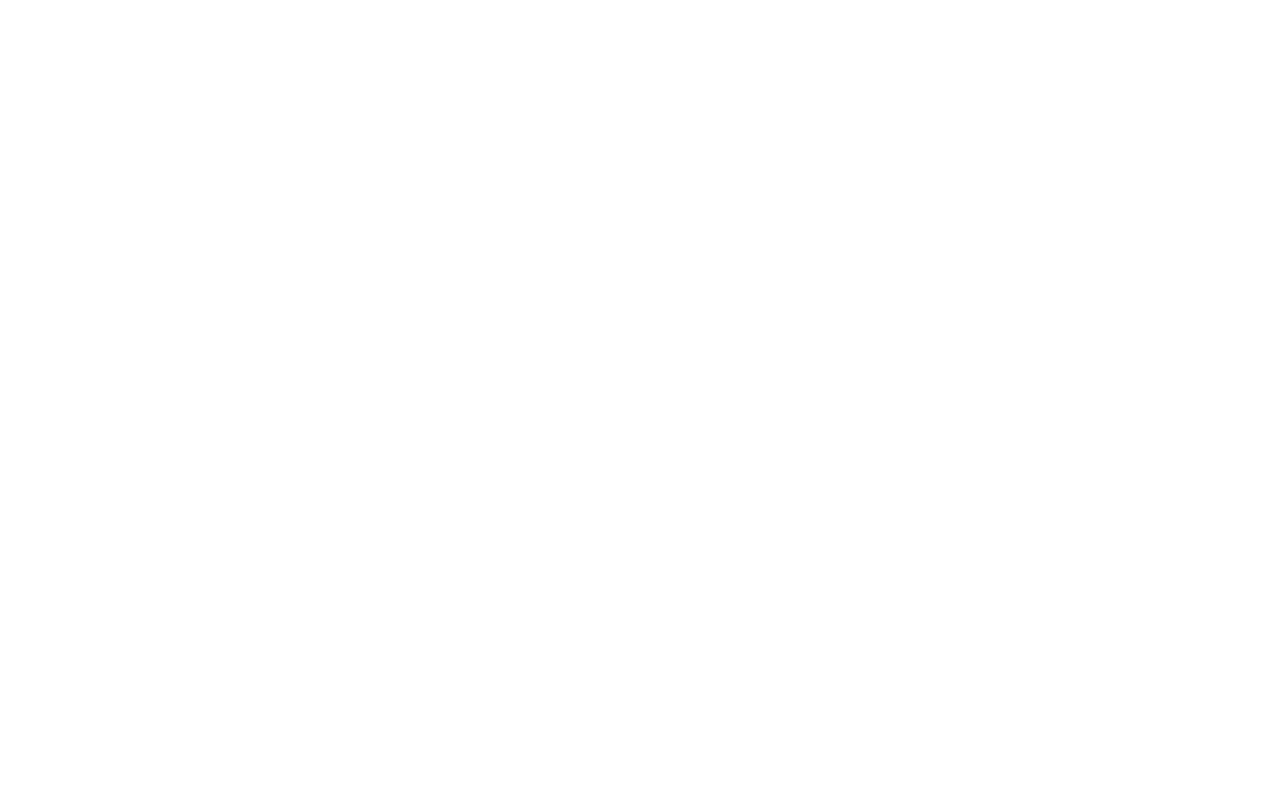
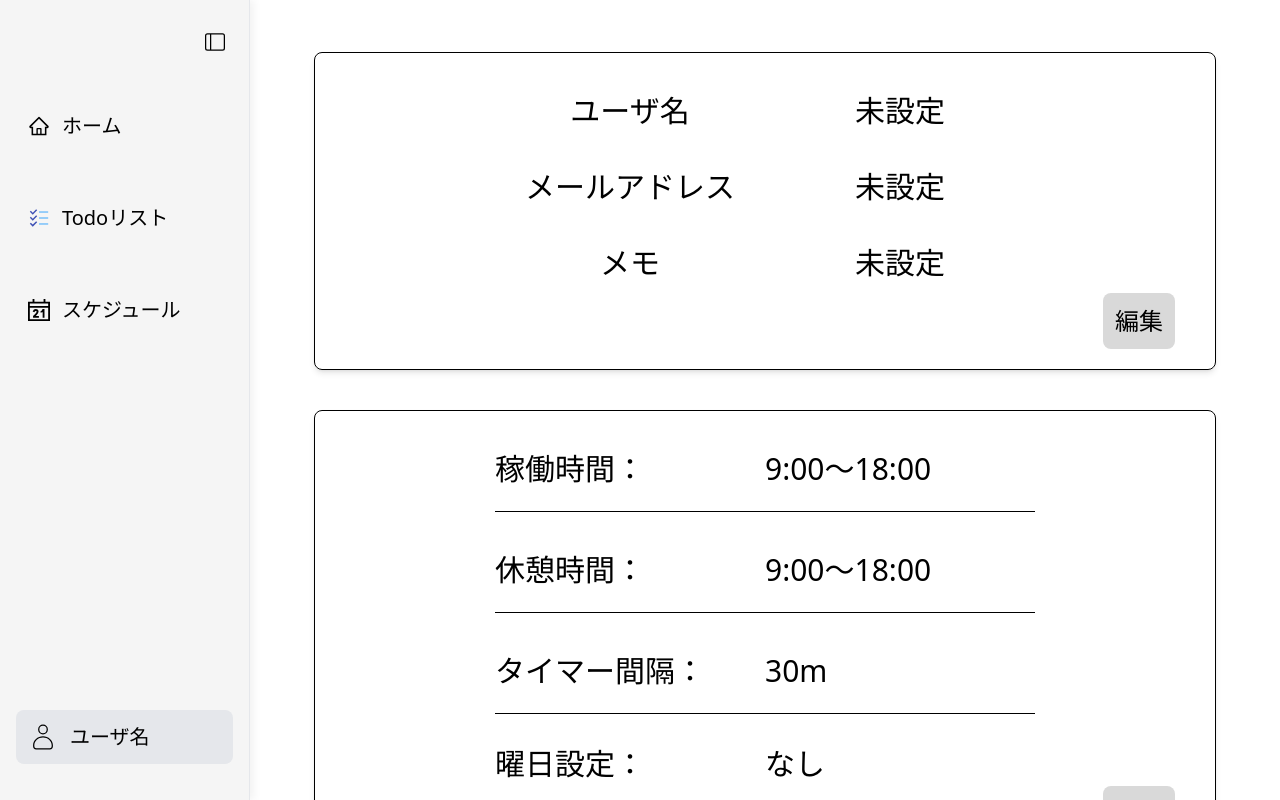
Before and after one commit to Fudai1020/WorkInsight, a React app in the folder frontend/: page /profile in a window 1280 px wide. Before the commit this address had no page. Built offline with nearby package versions, Linux system fonts and the light colour scheme; the HTML template or start-up script is replaced by a standard one.

Commit message:
add profile-ui

```diff
--- a/frontend/src/App.tsx
+++ b/frontend/src/App.tsx
@@ -8,6 +8,7 @@
 import Schedule from './pages/Schedule'
 import { ModalProvider } from './context/ModalContext'
 import { AppLayout } from './layout/AppLayout'
+import Profile from './pages/Profile'
 
 
 function App() {
@@ -21,6 +22,7 @@
         <Route path='/dashboard' element={<Dashboard />}/>
         <Route path='/todoList' element={<TodoList/>}/>
         <Route path='/schedule' element={<Schedule/>}/>
+        <Route path='/profile' element={<Profile/>}/>
       </Route>
     </Routes>
     </ModalProvider>
--- a/frontend/src/components/FeedbackModal.tsx
+++ b/frontend/src/components/FeedbackModal.tsx
@@ -18,7 +18,7 @@
         </div>
         <div className="flex flex-col items-center gap-4">
             <span className="text-2xl">振り返り</span>
-            <textarea className="bg-[#D9D9D9] w-[30vw] h-[30vh] rounded-lg p-3 hover:scale-[1.05] transition-transform"></textarea>
+            <textarea className="bg-[#D9D9D9] w-[30vw] h-[30vh] rounded-lg p-3 hover:scale-[1.03] transition-transform"></textarea>
         </div>
         <div className="flex gap-20 mt-auto mb-10">
         <button className="bg-[#D9D9D9] p-3 rounded-lg hover:scale-[1.05] transition-transform"
--- /dev/null
+++ b/frontend/src/components/UserDetail.tsx
@@ -0,0 +1,88 @@
+import { useState } from "react"
+
+const UserDetail = () => {
+  const [editMode,setEditMode] = useState(false);
+  const [startTime,setStartTime] = useState("9:00");
+  const [endTime,setEndTime] = useState("18:00");
+  const [timer,setTimer] = useState('30');
+  const days = ['なし','月','火','水','木','金','土','日'];
+  const [selectedDays,setSelectedDays] = useState<string[]>(['なし']);
+  return (
+    <div className="border rounded-lg mx-10 shadow-md flex flex-col overflow-auto">
+      <div className="mt-10">
+        <div className="grid grid-cols-[30%_30%]
+                        items-center justify-center">
+            <span className="text-3xl">稼働時間：</span>
+            {editMode ?
+            <div className="flex gap-5">
+              <input type="text" value={startTime} onChange={(e) => setStartTime(e.target.value)}
+                      className="bg-[#D9D9D9] rounded-lg p-2 text-2xl text-center w-[35%]"/>
+              <span className="text-3xl">〜</span>
+              <input type="text" value={endTime} onChange={(e) => setEndTime(e.target.value)}
+                      className="bg-[#D9D9D9] rounded-lg p-2 text-2xl text-center w-[35%]"/></div>
+              :<span className="text-3xl">{startTime}〜{endTime}</span>
+            }
+        </div>
+        <div className="border-b mx-[20%] mt-6 "></div>
+      </div>
+       <div className="mt-10">
+        <div className="grid grid-cols-[30%_30%]
+                        items-center justify-center">
+            <span className="text-3xl">休憩時間：</span>
+            {editMode ?
+            <div className="flex gap-5">
+              <input type="text" value={startTime} onChange={(e) => setStartTime(e.target.value)}
+                      className="bg-[#D9D9D9] rounded-lg p-2 text-2xl text-center w-[35%]"/>
+              <span className="text-3xl">〜</span>
+              <input type="text" value={endTime} onChange={(e) => setEndTime(e.target.value)}
+                      className="bg-[#D9D9D9] rounded-lg p-2 text-2xl text-center w-[35%]"/></div>
+              :<span className="text-3xl">{startTime}〜{endTime}</span>
+            }
+        </div>
+        <div className="border-b mx-[20%] mt-6 "></div>
+      </div>
+       <div className="mt-10">
+        <div className="grid grid-cols-[30%_30%]
+                        items-center justify-center">
+            <span className="text-3xl">タイマー間隔：</span>
+            {editMode ?
+              <div className="flex gap-3">
+                <input type="text" value={timer} onChange={(e) => setTimer(e.target.value)}
+                      className="bg-[#D9D9D9] rounded-lg  text-2xl text-center w-[35%]" />
+                <span className="text-3xl">m</span></div>
+                :<span className="text-3xl">{timer}m</span>
+            }
+        </div>
+        <div className="border-b mx-[20%] mt-6 "></div>
+        <div className=" mt-8 grid grid-cols-[30%_30%] items-center justify-center">
+          <span className="text-3xl">曜日設定：</span>
+          {editMode ?
+            <div className="flex gap-5">
+              {days.map(day => (
+                <button key={day}
+                        className={`p-2 rounded ${selectedDays.includes(day) ? "bg-blue-500":'bg-gray-200'}`}
+                        onClick={() => {
+                          if(day === 'なし'){
+                            setSelectedDays(['なし']);
+                            return;
+                          }
+                          const withoutNone = selectedDays.filter(d => d!=='なし');
+                          if(withoutNone.includes(day)){
+                            setSelectedDays(withoutNone.filter(d => d !== day));
+                          }else{
+                            setSelectedDays([...withoutNone,day]);
+                          }
+                        }}>{day}</button>
+              ))}
+            </div>:
+          <span className="text-3xl">{selectedDays}</span>
+          }
+        </div>
+      </div>
+        <button className="mt-auto ml-auto mr-10 bg-[#D9D9D9] p-3 mb-5 rounded-lg text-2xl
+                            hover:scale-[1.05]  transition-transform" onClick={()=>setEditMode(!editMode)}>{editMode ? '保存': '編集'}</button>
+    </div>
+  )
+}
+
+export default UserDetail
--- /dev/null
+++ b/frontend/src/components/UserProfile.tsx
@@ -0,0 +1,46 @@
+import { useState } from "react";
+
+const UserProfile = () => {
+    const [userName,setUserName] = useState('未設定');
+    const [userEmail,setUserEmail] = useState('未設定');
+    const [userMemo,setUserMemo] = useState('未設定');
+    const [editMode,setEditMode] = useState(false)
+  return (
+    <div className="border rounded-lg mx-10 shadow-md flex flex-col h-full">
+        <div className="grid grid-cols-[30%_30%] place-items-center justify-center mt-10">
+            <span className="text-3xl">ユーザ名</span>
+            {editMode ?
+            <input type="text" className="text-2xl bg-[#D9D9D9] rounded-lg p-1 text-center"
+             value={userName} onChange={(e) => setUserName(e.target.value)}/>
+            :
+            <span className="text-3xl">{userName}</span>
+            }
+        </div>
+        <div className="grid grid-cols-[30%_30%] place-items-center justify-center mt-10">
+            <span className="text-3xl">メールアドレス</span>
+            {editMode ?
+            <input type="email" className="text-2xl bg-[#D9D9D9] rounded-lg p-1 text-center"
+                    value={userEmail} onChange={(e) => setUserEmail(e.target.value)}/>
+            :
+            <span className="text-3xl">{userEmail}</span>
+            }
+        </div>
+        <div className="grid grid-cols-[30%_30%] place-items-center justify-center mt-10">
+            <span className="text-3xl">メモ</span>
+            {editMode ?
+            <textarea value={userMemo} onChange={(e) => setUserMemo(e.target.value)}
+                        className="bg-[#D9D9D9] rounded-lg text-base p-1 w-[14vw]"></textarea>
+            :
+            <span className="text-3xl">{userMemo}</span>
+            }
+        </div>
+        <button className="mt-auto ml-auto mr-10 bg-[#D9D9D9] p-3 mb-5 rounded-lg text-2xl
+                            hover:scale-[1.05]  transition-transform"
+                onClick={()=>setEditMode(!editMode)}>
+        {editMode ? '変更':'編集'}
+        </button>
+    </div>
+  )
+}
+
+export default UserProfile
--- a/frontend/src/layout/Sidebar.tsx
+++ b/frontend/src/layout/Sidebar.tsx
@@ -42,13 +42,14 @@
             <><GrSchedule size={22} /><span className="text-xl">スケジュール</span></>}
         </NavLink>
         </div>
+        <NavLink to='/profile'
+                    className={({isActive}) => `mt-auto mb-5 flex gap-3 rounded-lg p-3 items-center
+                                transitional-all ${isActive ? 'bg-gray-200':'hover:bg-gray-200'}`}>
         {!isOpen ?
-        <div className='mt-auto mb-5 flex gap-2 p-3 rounded-[50px] hover:bg-gray-200'>
-            <CiUser size={30}/></div>:
-        <div className='mt-auto mb-5 flex gap-2 p-3 rounded-lg hover:bg-gray-200'>
-        <CiUser size={30} /><span className="text-xl">ユーザ名</span>
-        </div>
+            <CiUser size={30}/>:
+        <><CiUser size={30} /><span className="text-xl">ユーザ名</span></>
         }
+        </NavLink>
     </div>
   )
 }
--- /dev/null
+++ b/frontend/src/pages/Profile.tsx
@@ -0,0 +1,13 @@
+import UserDetail from "../components/UserDetail"
+import UserProfile from "../components/UserProfile"
+
+const Profile = () => {
+  return (
+   <div className="mt-7 grid grid-rows-[40%_57%]  gap-10">
+    <UserProfile/>
+    <UserDetail />
+   </div>
+  )
+}
+
+export default Profile
```
